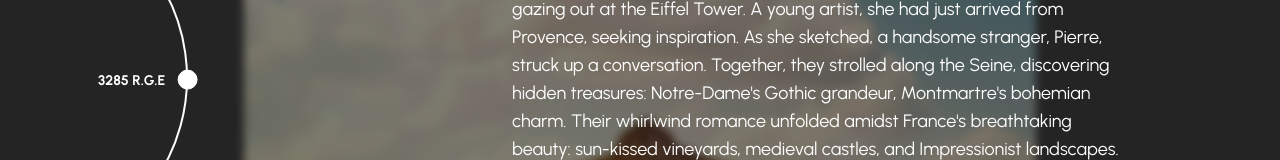
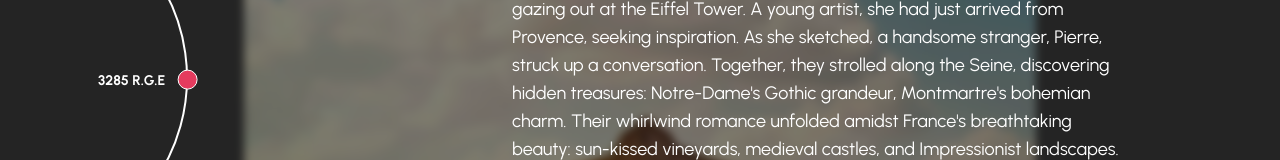
Before and after one commit to arnoldfox21/test-gw, a Next.js app: page / in a window 1280 px wide. Shown: the part 263-423 px from the top of the page. Built offline with nearby package versions, Linux system fonts and the light colour scheme.

Commit message:
fix: icon color

```diff
--- a/pages/index.js
+++ b/pages/index.js
@@ -23,9 +23,9 @@ export default function Home() {
     setScrollData(defaultScroll);
   };
 
-  const getCssClass = (key) => {
+  const getStyle = (key) => {
     if (key === activeItem.key) {
-      return `!bg-[${mainColor}] border border-white`;
+      return { background: mainColor }
     }
   };
 
@@ -109,12 +109,13 @@ export default function Home() {
           >
             {TIMELINE.map((item, i) => (
               <button
-                className={`item-carousel ${getCssClass(item?.key)}`}
+                className="item-carousel"
                 onClick={() => selectRGE(item, i)}
                 key={item.key}
                 id={item.id}
                 style={{
                   transform: `rotate(${invertNumber(activeItem.position)}deg)`,
+                  ...getStyle(item?.key)
                 }}
               >
                 {isShowText(i) && (
```
